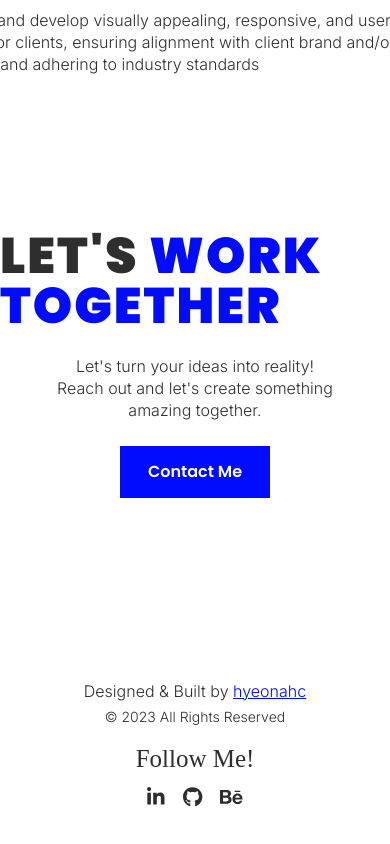
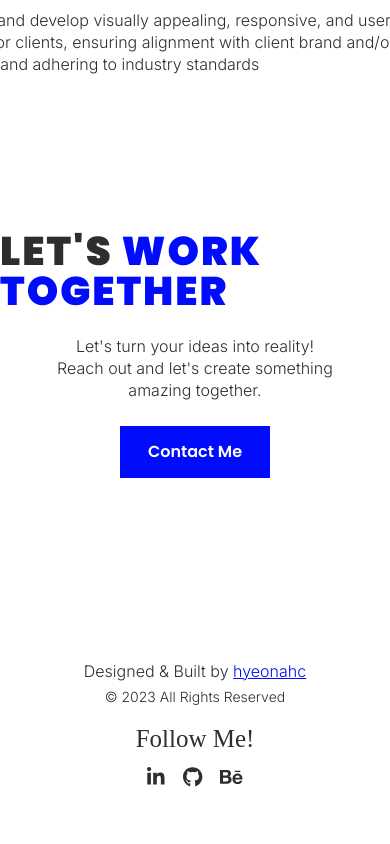
Before and after one commit to hyeonahc/portfolio, a Next.js app: page / in a window 390 px wide. Shown: the part 6283-7127 px from the top of the page. Built offline with nearby package versions, Linux system fonts and the light colour scheme; a web font is replaced by a local one.

Commit message:
#26 design: Apply responsiveDesign to ContactSection

```diff
--- a/components/ContactSection/ContactSection.styled.js
+++ b/components/ContactSection/ContactSection.styled.js
@@ -1,4 +1,12 @@
 import styled from 'styled-components'
+
+export const Row = styled.div`
+  padding: 150px 0;
+  display: flex;
+  flex-direction: column;
+  align-items: center;
+  gap: 1.5em;
+`
 
 export const Title = styled.p`
   font-family: ${props => props.theme.fontFamily.poppins};
@@ -7,6 +15,9 @@ export const Title = styled.p`
   text-transform: uppercase;
   line-height: unset;
   letter-spacing: 2px;
+  @media (max-width: ${props => props.theme.breakpoints.md}) {
+    font-size: ${props => props.theme.fontSizes.xxxl};
+  }
 `
 
 export const Paragraph = styled.p`
--- a/components/ContactSection/index.js
+++ b/components/ContactSection/index.js
@@ -1,6 +1,6 @@
 import Button from '@components/Common/Button'
-import { Highlight, Row } from '@styles/globals'
-import { Paragraph, Title } from './ContactSection.styled'
+import { Highlight } from '@styles/globals'
+import { Paragraph, Row, Title } from './ContactSection.styled'
 
 const btnInfo = [
   {
@@ -11,11 +11,7 @@ const btnInfo = [
 
 const ContactSection = () => {
   return (
-    <Row
-      id='contact'
-      padding='150px 0'
-      flexDirection='column'
-      gap='1.5em'>
+    <Row id='contact'>
       <Title>
         let&apos;s <Highlight>work together</Highlight>
       </Title>
```
